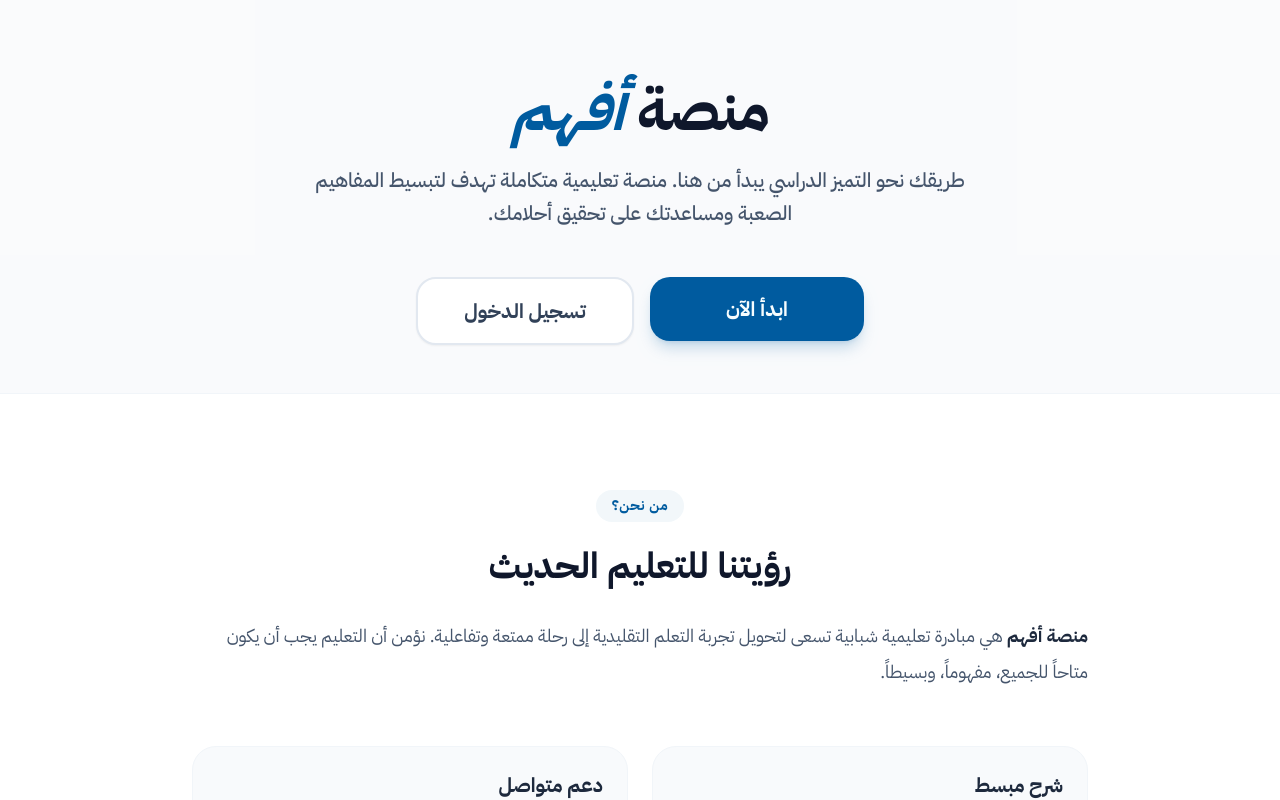
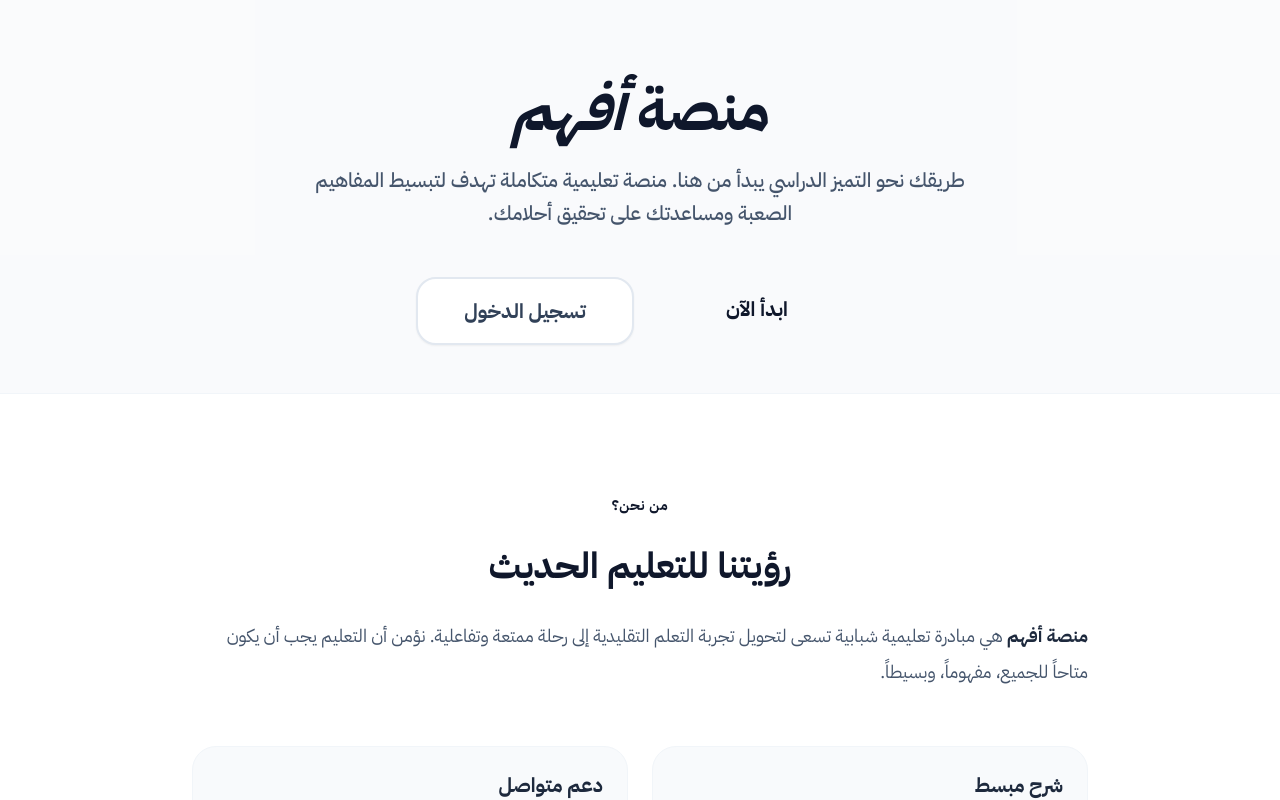
Before and after one commit to mohdragon010/Efham, a Next.js app: page / in a window 1280 px wide. Shown: the top 800 px of the page. Built offline with nearby package versions, Linux system fonts and the light colour scheme; no server answers.

Commit message:
color fix

```diff
--- a/app/globals.css
+++ b/app/globals.css
@@ -55,7 +55,7 @@
   --card-foreground: oklch(0.25 0.02 240);
   --popover: oklch(1 0 0);
   --popover-foreground: oklch(0.25 0.02 240);
-  --primary: oklch(0.45 0.15 240); /* Comfortable blue */
+  --primary: oklch(46.356% 0.13047 249.788)  /*comfortable blue */
   --primary-foreground: oklch(0.99 0.01 240);
   --secondary: oklch(0.96 0.02 240);
   --secondary-foreground: oklch(0.3 0.02 240);
--- a/app/study-content/lectures/[lectureId]/page.js
+++ b/app/study-content/lectures/[lectureId]/page.js
@@ -151,8 +151,8 @@ export default function LectureDetailsPage() {
           <BookOpen className="h-5 w-5 text-indigo-500" />
         </div>
         <div>
-          <p className="text-xs text-slate-400 font-medium mb-0.5">تفاصيل المحاضرة</p>
-          <h1 className="text-xl font-extrabold text-slate-800 leading-tight">
+          <p className="text-xs text-slate-400 font-medium mb-0.5">:تفاصيل المحاضرة</p>
+          <h1 className="text-xl font-extrabold text-[#005b9e] leading-tight">
             {lecture?.title}
           </h1>
         </div>
```
